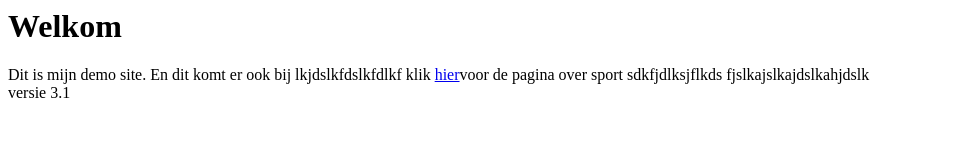
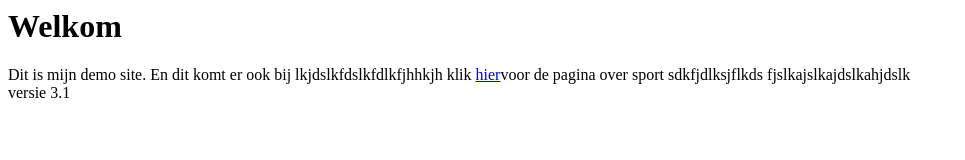
Before and after one commit to ryanatvlietland/demo, a plain HTML site: page index.html in a window 1280 px wide. Shown: the whole page, without its empty margins (0-965 px from the left). Drawn offline with Linux system fonts and the light colour scheme.

Commit message:
jdsahfkdsj

```diff
--- a/index.html
+++ b/index.html
@@ -7,7 +7,7 @@
 <h1>Welkom</h1>
 
     Dit is mijn demo site. En dit komt er ook bij
-    lkjdslkfdslkfdlkf
+    lkjdslkfdslkfdlkfjhhkjh
 
     klik <a href="sport.html"> hier</a>voor de pagina over sport sdkfjdlksjflkds
     fjslkajslkajdslkahjdslk
```
